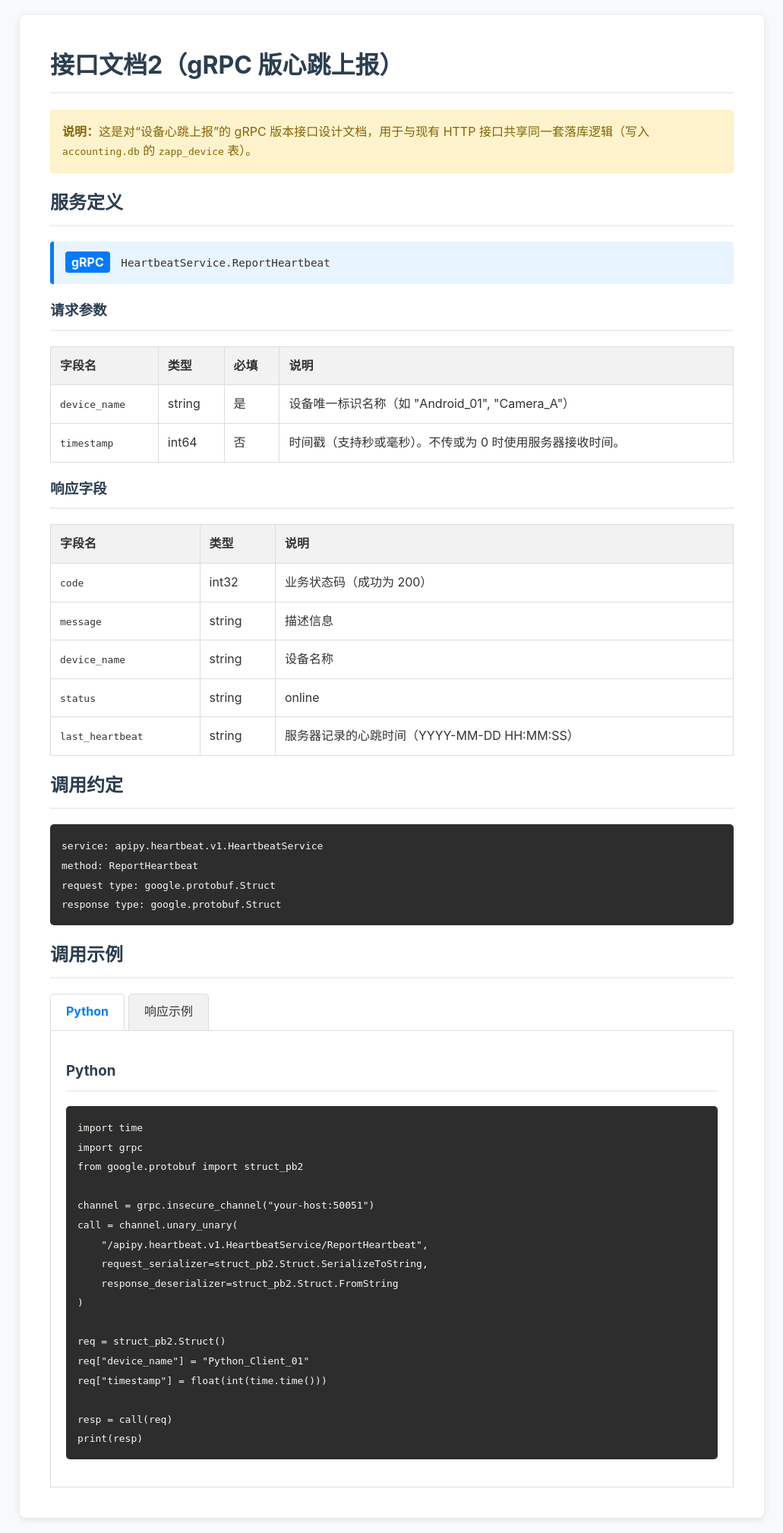
After one commit to ajmd789/Zpython, a Django app: page /heartbeat_docs2 in a window 1280 px wide. The commit adds this page. Shown: the whole page at 76% size, without its empty margins (124-1155 px from the left). Run offline with Django 4.2, Linux system fonts and the light colour scheme.

Commit message:
feat: 添加gRPC心跳上报服务并重构现有实现
- 新增grpc_server.py提供gRPC心跳上报服务
- 创建heartbeat_service.py统一心跳业务逻辑
- 在部署脚本中集成gRPC服务配置和systemd服务
- 更新monitor_server.py以监控gRPC进程
- 添加接口文档页面heartbeat_docs2.html
- 在requirements.txt中添加grpcio和protobuf依赖

```diff
--- a/monitor_server.py
+++ b/monitor_server.py
@@ -44,10 +44,10 @@ def find_django_process():
                 # 将命令行转换为字符串，便于搜索
                 cmd_str = ' '.join(cmdline)
                 # 查找Django进程：包含manage.py或runserver或gunicorn或daphne的进程
-                if 'manage.py' in cmd_str or 'runserver' in cmd_str or 'gunicorn' in cmd_str or 'daphne' in cmd_str:
+                if 'manage.py' in cmd_str or 'runserver' in cmd_str or 'gunicorn' in cmd_str or 'daphne' in cmd_str or 'grpc_server.py' in cmd_str:
                     django_processes.append(proc)
                     # 确定主进程（包含manage.py或gunicorn或daphne的进程）
-                    if any('manage.py' in arg for arg in cmdline) or any('gunicorn' in arg for arg in cmdline) or any('daphne' in arg for arg in cmdline):
+                    if any('manage.py' in arg for arg in cmdline) or any('gunicorn' in arg for arg in cmdline) or any('daphne' in arg for arg in cmdline) or any('grpc_server.py' in arg for arg in cmdline):
                         main_pid = proc.pid
         except (psutil.NoSuchProcess, psutil.AccessDenied, psutil.ZombieProcess):
             continue
--- a/requirements.txt
+++ b/requirements.txt
@@ -40,3 +40,5 @@ Django==5.2.9
 gunicorn==23.0.0
 channels==4.1.0
 daphne==4.1.0
+grpcio==1.74.0
+protobuf==5.29.5
--- a/zapp/templates/zapp/device_monitor.html
+++ b/zapp/templates/zapp/device_monitor.html
@@ -161,6 +161,7 @@
                     <label for="autoRefresh">自动刷新 (10s)</label>
                 </div>
                 <button class="btn btn-secondary" onclick="window.open('/apipy/heartbeat_docs', '_blank')">接口文档</button>
+                <button class="btn btn-secondary" onclick="window.open('/apipy/heartbeat_docs2', '_blank')">接口文旦2</button>
                 <button class="btn btn-primary" id="refreshBtn">刷新</button>
             </div>
         </header>
--- /dev/null
+++ b/zapp/templates/zapp/heartbeat_docs2.html
@@ -0,0 +1,259 @@
+<!DOCTYPE html>
+<html lang="zh-CN">
+<head>
+    <meta charset="UTF-8">
+    <meta name="viewport" content="width=device-width, initial-scale=1.0">
+    <title>接口文档2</title>
+    <style>
+        :root {
+            --primary-color: #007bff;
+            --bg-color: #f8f9fa;
+            --code-bg: #2d2d2d;
+            --code-color: #f8f8f2;
+        }
+        body {
+            font-family: -apple-system, BlinkMacSystemFont, 'Segoe UI', Roboto, 'Helvetica Neue', Arial, sans-serif;
+            line-height: 1.6;
+            margin: 0;
+            padding: 20px;
+            color: #333;
+            background-color: var(--bg-color);
+        }
+        .container {
+            max-width: 900px;
+            margin: 0 auto;
+            background: #fff;
+            padding: 40px;
+            border-radius: 8px;
+            box-shadow: 0 2px 10px rgba(0,0,0,0.1);
+        }
+        h1, h2, h3 {
+            color: #2c3e50;
+            border-bottom: 2px solid #eee;
+            padding-bottom: 10px;
+        }
+        h1 { margin-top: 0; }
+        .endpoint {
+            background: #e8f4ff;
+            border-left: 5px solid var(--primary-color);
+            padding: 15px;
+            margin: 20px 0;
+            border-radius: 4px;
+        }
+        .method {
+            font-weight: bold;
+            color: #fff;
+            background: var(--primary-color);
+            padding: 4px 8px;
+            border-radius: 4px;
+            margin-right: 10px;
+        }
+        .url {
+            font-family: monospace;
+            font-size: 1.1em;
+            color: #333;
+        }
+        table {
+            width: 100%;
+            border-collapse: collapse;
+            margin: 20px 0;
+        }
+        th, td {
+            border: 1px solid #ddd;
+            padding: 12px;
+            text-align: left;
+        }
+        th {
+            background-color: #f2f2f2;
+        }
+        pre {
+            background-color: var(--code-bg);
+            color: var(--code-color);
+            padding: 15px;
+            border-radius: 5px;
+            overflow-x: auto;
+            font-family: 'Consolas', 'Monaco', monospace;
+        }
+        .note {
+            background: #fff3cd;
+            border: 1px solid #ffeeba;
+            color: #856404;
+            padding: 15px;
+            border-radius: 4px;
+            margin: 20px 0;
+        }
+        .tab-container {
+            margin-top: 20px;
+        }
+        .tabs {
+            display: flex;
+            border-bottom: 1px solid #ddd;
+        }
+        .tab {
+            padding: 10px 20px;
+            cursor: pointer;
+            background: #f1f1f1;
+            border: 1px solid #ddd;
+            border-bottom: none;
+            margin-right: 5px;
+            border-radius: 5px 5px 0 0;
+        }
+        .tab.active {
+            background: #fff;
+            border-bottom: 1px solid #fff;
+            font-weight: bold;
+            color: var(--primary-color);
+        }
+        .tab-content {
+            display: none;
+            border: 1px solid #ddd;
+            border-top: none;
+            padding: 20px;
+            background: #fff;
+        }
+        .tab-content.active {
+            display: block;
+        }
+    </style>
+</head>
+<body>
+    <div class="container">
+        <h1>接口文档2（gRPC 版心跳上报）</h1>
+
+        <div class="note">
+            <strong>说明：</strong>这是对“设备心跳上报”的 gRPC 版本接口设计文档，用于与现有 HTTP 接口共享同一套落库逻辑（写入 <code>accounting.db</code> 的 <code>zapp_device</code> 表）。
+        </div>
+
+        <h2>服务定义</h2>
+        <div class="endpoint">
+            <span class="method">gRPC</span>
+            <span class="url">HeartbeatService.ReportHeartbeat</span>
+        </div>
+
+        <h3>请求参数</h3>
+        <table>
+            <thead>
+                <tr>
+                    <th>字段名</th>
+                    <th>类型</th>
+                    <th>必填</th>
+                    <th>说明</th>
+                </tr>
+            </thead>
+            <tbody>
+                <tr>
+                    <td><code>device_name</code></td>
+                    <td>string</td>
+                    <td>是</td>
+                    <td>设备唯一标识名称（如 "Android_01", "Camera_A"）</td>
+                </tr>
+                <tr>
+                    <td><code>timestamp</code></td>
+                    <td>int64</td>
+                    <td>否</td>
+                    <td>时间戳（支持秒或毫秒）。不传或为 0 时使用服务器接收时间。</td>
+                </tr>
+            </tbody>
+        </table>
+
+        <h3>响应字段</h3>
+        <table>
+            <thead>
+                <tr>
+                    <th>字段名</th>
+                    <th>类型</th>
+                    <th>说明</th>
+                </tr>
+            </thead>
+            <tbody>
+                <tr>
+                    <td><code>code</code></td>
+                    <td>int32</td>
+                    <td>业务状态码（成功为 200）</td>
+                </tr>
+                <tr>
+                    <td><code>message</code></td>
+                    <td>string</td>
+                    <td>描述信息</td>
+                </tr>
+                <tr>
+                    <td><code>device_name</code></td>
+                    <td>string</td>
+                    <td>设备名称</td>
+                </tr>
+                <tr>
+                    <td><code>status</code></td>
+                    <td>string</td>
+                    <td>online</td>
+                </tr>
+                <tr>
+                    <td><code>last_heartbeat</code></td>
+                    <td>string</td>
+                    <td>服务器记录的心跳时间（YYYY-MM-DD HH:MM:SS）</td>
+                </tr>
+            </tbody>
+        </table>
+
+        <h2>调用约定</h2>
+        <pre><code>service: apipy.heartbeat.v1.HeartbeatService
+method: ReportHeartbeat
+request type: google.protobuf.Struct
+response type: google.protobuf.Struct</code></pre>
+
+        <h2>调用示例</h2>
+        <div class="tab-container">
+            <div class="tabs">
+                <div class="tab active" onclick="switchTab('python')">Python</div>
+                <div class="tab" onclick="switchTab('response')">响应示例</div>
+            </div>
+
+            <div id="python" class="tab-content active">
+                <h3>Python</h3>
+                <pre><code class="language-python">import time
+import grpc
+from google.protobuf import struct_pb2
+
+channel = grpc.insecure_channel("your-host:50051")
+call = channel.unary_unary(
+    "/apipy.heartbeat.v1.HeartbeatService/ReportHeartbeat",
+    request_serializer=struct_pb2.Struct.SerializeToString,
+    response_deserializer=struct_pb2.Struct.FromString
+)
+
+req = struct_pb2.Struct()
+req["device_name"] = "Python_Client_01"
+req["timestamp"] = float(int(time.time()))
+
+resp = call(req)
+print(resp)</code></pre>
+            </div>
+
+            <div id="response" class="tab-content">
+                <h3>响应示例</h3>
+                <pre><code>{
+  "code": 200,
+  "message": "Heartbeat received",
+  "data": {
+    "device_name": "Python_Client_01",
+    "status": "online",
+    "last_heartbeat": "2026-03-15 22:10:05"
+  }
+}</code></pre>
+            </div>
+        </div>
+    </div>
+
+    <script>
+        function switchTab(tabId) {
+            document.querySelectorAll('.tab').forEach(tab => tab.classList.remove('active'));
+            document.querySelectorAll('.tab-content').forEach(content => content.classList.remove('active'));
+
+            const tabButton = Array.from(document.querySelectorAll('.tab')).find(t => t.getAttribute('onclick') === `switchTab('${tabId}')`);
+            if (tabButton) tabButton.classList.add('active');
+
+            const tabContent = document.getElementById(tabId);
+            if (tabContent) tabContent.classList.add('active');
+        }
+    </script>
+</body>
+</html>
--- a/zapp/urls.py
+++ b/zapp/urls.py
@@ -73,4 +73,5 @@ urlpatterns = [
     path('api/devices/', views.get_devices_api, name='get_devices_api'),
     path('device_monitor', views.device_monitor, name='device_monitor'),
     path('heartbeat_docs', views.heartbeat_docs, name='heartbeat_docs'),
+    path('heartbeat_docs2', views.heartbeat_docs2, name='heartbeat_docs2'),
 ]
--- a/zapp/views.py
+++ b/zapp/views.py
@@ -220,6 +220,7 @@ from .models import Device
 import json
 from django.utils import timezone
 import datetime
+from zapp.services.heartbeat_service import report_heartbeat, get_db_path
 
 @csrf_exempt
 @require_POST
@@ -230,100 +231,33 @@ def heartbeat_api(request):
         device_name: 设备名称
         timestamp: 时间戳 (可选，如果不传则使用服务器时间)
     """
-    import sqlite3
-    import os
-    try:
-        # 尝试从 JSON body 解析
-        if request.content_type == 'application/json':
+    try:
+        if request.content_type and 'application/json' in request.content_type:
             try:
                 data = json.loads(request.body)
             except json.JSONDecodeError:
-                 return JsonResponse({"code": 400, "data": None, "message": "Invalid JSON"})
+                return JsonResponse({"code": 400, "data": None, "message": "Invalid JSON"})
         else:
-            # 尝试从 POST 表单解析
             data = request.POST
 
-        device_name = data.get('device_name')
-        if not device_name:
-            return JsonResponse({"code": 400, "data": None, "message": "Missing 'device_name'"})
-
-        # 获取IP地址
         x_forwarded_for = request.META.get('HTTP_X_FORWARDED_FOR')
         if x_forwarded_for:
             ip = x_forwarded_for.split(',')[0]
         else:
             ip = request.META.get('REMOTE_ADDR')
-
-        # 处理时间戳
-        ts = data.get('timestamp')
-        if ts:
-            try:
-                # 支持秒或毫秒
-                ts = float(ts)
-                if ts > 10000000000: # 大于 100亿，认为是毫秒
-                    ts = ts / 1000.0
-
-                try:
-                    heartbeat_time_obj = datetime.datetime.fromtimestamp(ts, tz=timezone.get_current_timezone())
-                except AttributeError:
-                    import datetime as dt_module
-                    heartbeat_time_obj = dt_module.datetime.fromtimestamp(ts, tz=timezone.get_current_timezone())
-
-                heartbeat_time = heartbeat_time_obj.strftime('%Y-%m-%d %H:%M:%S')
-            except (ValueError, TypeError):
-                heartbeat_time = timezone.now().strftime('%Y-%m-%d %H:%M:%S')
-        else:
-            heartbeat_time = timezone.now().strftime('%Y-%m-%d %H:%M:%S')
-
-        # 数据库路径，与 pythongetip 保持一致
-        if os.name == 'nt':
-            db_path = os.path.join(os.path.dirname(os.path.dirname(os.path.dirname(__file__))), 'accounting.db')
-        else:
-            db_path = '/var/codes/deploy/backend/backendCodes/the-go/accounting.db'
-
-        # 连接数据库并创建表（如果不存在）
-        with sqlite3.connect(db_path) as conn:
-            cursor = conn.cursor()
-            # 创建 zapp_device 表
-            cursor.execute('''
-                CREATE TABLE IF NOT EXISTS zapp_device (
-                    id INTEGER PRIMARY KEY AUTOINCREMENT,
-                    name TEXT NOT NULL UNIQUE,
-                    last_heartbeat TEXT,
-                    ip_address TEXT,
-                    status TEXT DEFAULT 'offline'
-                )
-            ''')
-
-            # 检查设备是否存在
-            cursor.execute('SELECT id FROM zapp_device WHERE name = ?', (device_name,))
-            row = cursor.fetchone()
-
-            if row:
-                # 更新
-                cursor.execute('''
-                    UPDATE zapp_device
-                    SET last_heartbeat = ?, ip_address = ?, status = 'online'
-                    WHERE name = ?
-                ''', (heartbeat_time, ip, device_name))
-            else:
-                # 插入
-                cursor.execute('''
-                    INSERT INTO zapp_device (name, last_heartbeat, ip_address, status)
-                    VALUES (?, ?, ?, 'online')
-                ''', (device_name, heartbeat_time, ip))
-
-            conn.commit()
+        heartbeat_data = report_heartbeat(
+            device_name=data.get('device_name'),
+            timestamp=data.get('timestamp'),
+            ip_address=ip,
+        )
 
         return JsonResponse({
             "code": 200,
-            "data": {
-                "device_name": device_name,
-                "status": "online",
-                "last_heartbeat": heartbeat_time
-            },
+            "data": heartbeat_data,
             "message": "Heartbeat received"
         })
+    except ValueError as e:
+        return JsonResponse({"code": 400, "data": None, "message": str(e)})
 
     except Exception as e:
         return JsonResponse({"code": 500, "data": None, "message": str(e)})
@@ -333,14 +267,8 @@ def heartbeat_api(request):
 def get_devices_api(request):
     """获取所有设备列表及其在线状态"""
     import sqlite3
-    import os
-    try:
-        # 数据库路径
-        if os.name == 'nt':
-            db_path = os.path.join(os.path.dirname(os.path.dirname(os.path.dirname(__file__))), 'accounting.db')
-        else:
-            db_path = '/var/codes/deploy/backend/backendCodes/the-go/accounting.db'
-
+    try:
+        db_path = get_db_path()
         with sqlite3.connect(db_path) as conn:
             # 以字典形式返回行
             conn.row_factory = sqlite3.Row
@@ -421,6 +349,11 @@ def device_monitor(request):
 def heartbeat_docs(request):
     """设备心跳接口文档页面"""
     return render(request, 'zapp/heartbeat_docs.html')
+
+
+def heartbeat_docs2(request):
+    """接口文档2页面"""
+    return render(request, 'zapp/heartbeat_docs2.html')
 
 
 @csrf_exempt
```
Also changed, not shown: grpc_server.py (added, +110 -0 lines), scripts/package.py (+75 -11 lines), zapp/services/heartbeat_service.py (added, +80 -0 lines).
